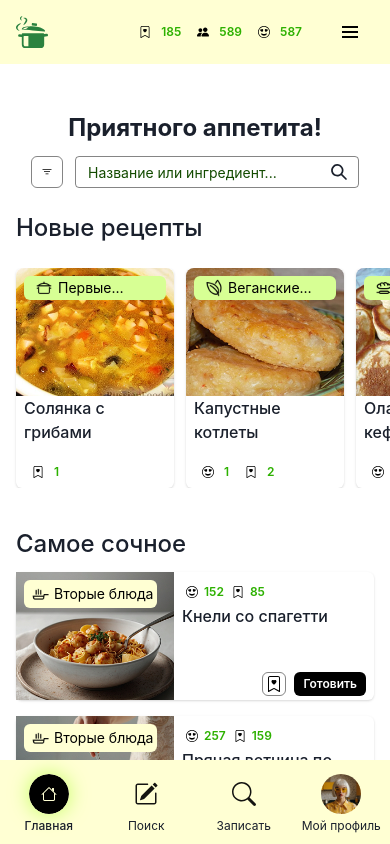
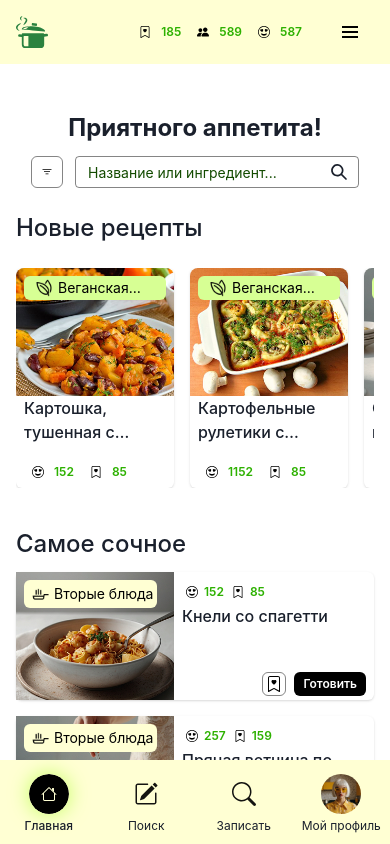
Before and after one commit to ClevertecFrontendLab/TsubasaKatakiri, a React (Vite) app: page / in a window 390 px wide. Shown: the top 844 px of the page. Built offline with nearby package versions, Linux system fonts and the light colour scheme; no server answers.

Commit message:
feat(slider): add working slider

```diff
--- a/package.json
+++ b/package.json
@@ -24,12 +24,14 @@
         "@emotion/react": "11.14.0",
         "@emotion/styled": "11.14.0",
         "@reduxjs/toolkit": "2.5.1",
+        "@types/swiper": "^6.0.0",
         "framer-motion": "12.0.0",
         "lefthook": "1.10.10",
         "react": "19.0.0",
         "react-dom": "19.0.0",
         "react-redux": "9.2.0",
-        "react-router": "7.1.5"
+        "react-router": "7.1.5",
+        "swiper": "^11.2.6"
     },
     "devDependencies": {
         "@arkweid/lefthook": "0.7.7",
--- a/src/components/aside/aside.tsx
+++ b/src/components/aside/aside.tsx
@@ -4,7 +4,7 @@ import { Button, Flex, Spacer, Text } from '@chakra-ui/react';
 import AccordionMenu from './accordion';
 
 const Aside = () => {
-    console.log('cock');
+    console.log('');
 
     return (
         <Flex
--- a/src/components/burger-menu/burger-menu.tsx
+++ b/src/components/burger-menu/burger-menu.tsx
@@ -18,8 +18,6 @@ interface Props {
 }
 
 const BurgerMenu = ({ isOpen, setIsOpen }: Props) => {
-    console.log('drawer');
-
     const onClose = () => {
         setIsOpen(false);
     };
--- a/src/components/header/header.tsx
+++ b/src/components/header/header.tsx
@@ -19,8 +19,6 @@ const Header = () => {
         if (isBurgerOpen) setIsBurgerOpen(false);
         else setIsBurgerOpen(true);
     };
-
-    console.log(isBurgerOpen);
 
     return (
         <Fragment>
--- a/src/components/layout/main-layout.tsx
+++ b/src/components/layout/main-layout.tsx
@@ -30,7 +30,7 @@ const MainLayout = ({ children }: Props) => {
                     marginTop='80px'
                     ml={`${isDesktop ? '256px' : '0'}`}
                     mr={`${isDesktop ? '208px' : '0'}`}
-                    width={`${isDesktop ? 'calc(100% - 256px - 208px)' : '100%'}`}
+                    width={`${isDesktop ? 'calc(100vw - 256px - 208px - 20px)' : '100%'}`}
                     maxWidth='1360px'
                     height='100%'
                     minHeight='calc(100vh - 80px)'
--- a/src/components/new-recipe-card/new-recipe-card.tsx
+++ b/src/components/new-recipe-card/new-recipe-card.tsx
@@ -6,6 +6,7 @@ import {
     Flex,
     Heading,
     Image,
+    Link,
     Tag,
     TagLabel,
     Text,
@@ -16,6 +17,9 @@ import Bookmark from '~/assets/sidebar/BsBookmarkHeart.svg';
 import Smile from '~/assets/sidebar/BsEmojiHeartEyes.svg';
 
 interface Props {
+    id: string;
+    categoryName: string;
+    subcategoryName: string;
     cardImage: string;
     name: string;
     description: string;
@@ -26,6 +30,9 @@ interface Props {
 }
 
 const NewRecipeCard = ({
+    id,
+    categoryName,
+    subcategoryName,
     cardImage,
     name,
     description,
@@ -38,6 +45,10 @@ const NewRecipeCard = ({
     const [isPortable] = useMediaQuery('(max-width: 991px)');
 
     return (
+        <Link
+            href={`/${categoryName}/${subcategoryName}/${id}`}
+            _hover={{ textDecoration: 'none' }}
+        >
             <Card
                 width={`${isWideDesktop ? '322px' : isPortable ? '158px' : '279px'}`}
                 minWidth={`${isWideDesktop ? 'unset' : isPortable ? '158px' : '279px'}`}
@@ -50,7 +61,7 @@ const NewRecipeCard = ({
                         src={cardImage}
                         alt={name}
                         width='100%'
-                    height={isPortable ? '128px' : '100%'}
+                        height={isPortable ? '128px' : '230px'}
                         objectFit='cover'
                         position='relative'
                         borderTopRightRadius='8px'
@@ -136,6 +147,7 @@ const NewRecipeCard = ({
                     </Flex>
                 </CardFooter>
             </Card>
+        </Link>
     );
 };
 
--- a/src/components/new-recipes/new-recipes.tsx
+++ b/src/components/new-recipes/new-recipes.tsx
@@ -1,21 +1,45 @@
+import 'swiper/css';
+import 'swiper/css/navigation';
+
 import { ArrowBackIcon, ArrowForwardIcon } from '@chakra-ui/icons';
 import { Flex, Heading, IconButton, useMediaQuery } from '@chakra-ui/react';
+import { ReactElement, useState } from 'react';
+import { Navigation } from 'swiper/modules';
+import { Swiper, SwiperClass, SwiperSlide } from 'swiper/react';
 
-import second from '~/assets/bay-leaf.svg';
-import third from '~/assets/bread.svg';
-import fourth from '~/assets/eggplant.svg';
-import img1 from '~/assets/newRecipes/image.png';
-import img2 from '~/assets/newRecipes/image1.png';
-import img3 from '~/assets/newRecipes/image2.png';
-import img4 from '~/assets/newRecipes/image3.png';
-import first from '~/assets/pot.svg';
+import { recipeMockData } from '~/pages/recipe-mock-data';
 
+import { AccordionData } from '../aside/accordion-data';
 import NewRecipeCard from '../new-recipe-card/new-recipe-card';
 
 const NewRecipes = () => {
     const [isWideDesktop] = useMediaQuery('(min-width: 1441px)');
     const [isPortable] = useMediaQuery('(max-width: 991px)');
     const [isMobile] = useMediaQuery('(max-width: 767px)');
+    const swiperSlides: ReactElement[] = [];
+    const [swiper, setSwiper] = useState<SwiperClass | null>(null);
+
+    recipeMockData.forEach((item) => {
+        const tagContent = AccordionData.find((data) => data.href.slice(1) === item.category[0]);
+        if (tagContent) {
+            swiperSlides.push(
+                <SwiperSlide key={item.id}>
+                    <NewRecipeCard
+                        id={item.id}
+                        categoryName={item.category[0]}
+                        subcategoryName={item.subcategory[0]}
+                        cardImage={item.image}
+                        name={item.title}
+                        description={item.description}
+                        categoryIcon={tagContent.icon}
+                        category={tagContent.category}
+                        bookmarks={item.bookmarks}
+                        likes={item.likes}
+                    />
+                </SwiperSlide>,
+            );
+        }
+    });
 
     return (
         <Flex
@@ -58,6 +82,7 @@ const NewRecipes = () => {
                         color='#FFFFD3'
                         size='lg'
                         aria-label=''
+                        onClick={() => swiper?.slidePrev()}
                     />
                 )}
                 {!isPortable && (
@@ -73,52 +98,43 @@ const NewRecipes = () => {
                         color='#FFFFD3'
                         size='lg'
                         aria-label=''
+                        onClick={() => swiper?.slideNext()}
                     />
                 )}
-                <Flex
-                    flexDirection='row'
-                    alignItems='flex-start'
-                    gap={isPortable ? '12px' : '24px'}
-                >
-                    <NewRecipeCard
-                        cardImage={img1}
-                        name='Солянка с грибами'
-                        description='Как раз после праздников, когда мясные продукты еще остались, но никто их уже не хочет, время варить солянку.'
-                        categoryIcon={first}
-                        category='Первые блюда'
-                        bookmarks={1}
-                    />
-                    <NewRecipeCard
-                        cardImage={img2}
-                        name='Капустные котлеты'
-                        description='Капустные котлеты по этому рецепту получаются необычайно пышными и  невероятно вкусными. Мягкий вкус и лёгкая пряная нотка наверняка помогут сделать эти чудесные котлеты из капусты одним из ваших любимых овощных  блюд.'
-                        categoryIcon={second}
-                        category='Веганские блюда'
-                        likes={1}
-                        bookmarks={2}
-                    />
-                    <NewRecipeCard
-                        cardImage={img3}
-                        name='Оладьи на кефире "Пышные"'
-                        description='Очень вкусные и нежные оладьи на кефире. Настоятельно рекомендую пышные кефирные оладьи на завтрак.'
-                        categoryIcon={third}
-                        category='Десерты, выпечка'
-                        likes={1}
-                    />
-                    <NewRecipeCard
-                        cardImage={img4}
-                        name='Салат "Здоровье"'
-                        description='Сельдерей очень полезен для здоровья, пора набираться витаминов. Не  салат, а сплошное удовольствие:) Вкусный, необычный, а главное быстрый.'
-                        categoryIcon={fourth}
-                        category='Салаты'
-                    />
-                    <NewRecipeCard
-                        cardImage={img4}
-                        name='Салат "Здоровье"'
-                        description='Сельдерей очень полезен для здоровья, пора набираться витаминов. Не  салат, а сплошное удовольствие:) Вкусный, необычный, а главное быстрый.'
-                        categoryIcon={fourth}
-                        category='Салаты'
-                    />
+                <Flex width='calc(100% - 16px)' maxWidth='1336px' position='relative'>
+                    <Swiper
+                        modules={[Navigation]}
+                        loop={true}
+                        navigation
+                        spaceBetween={isPortable ? 16 : 24}
+                        breakpoints={{
+                            320: {
+                                slidesPerView: 2,
+                                spaceBetween: 12,
+                            },
+                            768: {
+                                slidesPerView: 4,
+                                spaceBetween: 12,
+                            },
+                            992: {
+                                slidesPerView: 3,
+                                spaceBetween: 24,
+                            },
+                            1441: {
+                                slidesPerView: 4,
+                                spaceBetween: 24,
+                            },
+                            1920: {
+                                slidesPerView: 4,
+                                spaceBetween: 24,
+                            },
+                        }}
+                        // slidesPerView={'auto'}
+                        // slidesPerView={isWideDesktop ? 4 : isMobile ? 2 : isPortable ? 4 : 3}
+                        onSwiper={(swiper) => setSwiper(swiper)}
+                    >
+                        {swiperSlides}
+                    </Swiper>
                 </Flex>
             </Flex>
         </Flex>
--- a/src/components/sidebar/sidebar.tsx
+++ b/src/components/sidebar/sidebar.tsx
@@ -14,6 +14,8 @@ const Sidebar = () => (
         top='80px'
         height='calc(100vh - 80px)'
         right={0}
+        zIndex={10}
+        bgColor='#FFFFFF'
     >
         <Flex direction='column' alignItems='center' py='16px' gap='16px'>
             <Flex gap='10px' py='8px' height='40px' alignItems='center'>
--- /dev/null
+++ b/src/global.d.ts
@@ -0,0 +1,5 @@
+declare module 'swiper/css' {
+    export const swiperCss: string;
+    export const navigationCss: string;
+}
+declare module 'swiper/css/navigation';
--- a/src/index.css
+++ b/src/index.css
@@ -75,6 +75,32 @@ button:focus-visible {
     flex-wrap: wrap;
 }
 
+.swiper-button-prev {
+    display: none !important;
+}
+
+.swiper-button-next {
+    display: none !important;
+}
+
+@media screen and (min-width: 992px) and (max-width: 1441px) {
+    .swiper-slide {
+        width: 279px !important;
+    }
+}
+
+@media screen and (max-width: 992px) {
+    .swiper-slide {
+        width: 158px !important;
+    }
+}
+
+/* @media screen and (min-width: 992px) and (max-width: 1441px){
+    .swiper-slide{
+        margin-right: 0 !important;
+    }
+} */
+
 @media (prefers-color-scheme: light) {
     :root {
         color: #213547;
--- a/src/pages/recipe-mock-data.ts
+++ b/src/pages/recipe-mock-data.ts
@@ -8,7 +8,7 @@ export const recipeMockData: Recipe[] = [
             'Картошка, тушенная с болгарским перцем, фасолью, морковью и луком, - вариант сытного блюда на каждый день. Фасоль в данном случае заменяет мясо, делая рагу сытным и питательным. Чтобы сократить время приготовления, возьмём консервированную фасоль. Блюдо хоть и простое, но в полной мере наполнено ароматами и имеет выразительный вкус за счёт добавления томатной пасты.',
         category: ['vegan', 'second-dish'],
         subcategory: ['snacks', 'vegetables'],
-        image: '../assets/juiciestRecipes/image1.png',
+        image: '/src/assets/vegan/image.png',
         bookmarks: 85,
         likes: 152,
         date: '2025-02-28T00:00:00Z',
@@ -55,7 +55,7 @@ export const recipeMockData: Recipe[] = [
             'Рекомендую всем приготовить постное блюдо из картофеля и грибов. Готовится это блюдо без яиц, без мяса и без сыра, из самых простых ингредиентов, а получается очень вкусно и сытно. Постный рецепт картофельных рулетиков с грибами, в томатном соусе, - на обед, ужин и даже на праздничный стол!',
         category: ['vegan', 'snacks'],
         subcategory: ['snacks', 'warm-snacks'],
-        image: '../assets/juiciestRecipes/image1.png',
+        image: '/src/assets/vegan/image1.png',
         bookmarks: 85,
         likes: 1152,
         date: '2024-02-20T00:00:00Z',
@@ -132,7 +132,7 @@ export const recipeMockData: Recipe[] = [
             'Тефтели из булгура и чечевицы – яркие и питательные, отлично подходят для постного и вегетарианского меню. Тефтели получаются нежными, а также сочными и ароматными благодаря использованию томатного соуса и душистых пряностей.',
         category: ['vegan', 'second-dish'],
         subcategory: ['second-dish', 'poultry-dish'],
-        image: 'путь к изображению в вашем проекте',
+        image: '/src/assets/vegan/image3.png',
         bookmarks: 85,
         likes: 152,
         date: '2023-02-15T00:00:00Z',
@@ -170,7 +170,7 @@ export const recipeMockData: Recipe[] = [
             'Такая картошечка украсит любой семейный обед! Все будут в полном восторге, очень вкусно! Аромат чеснока, хрустящая корочка на картошечке - просто объедение! Отличная идея для обеда или ужина, готовится просто!',
         category: ['vegan', 'second-dish'],
         subcategory: ['side-dishes', 'second-dish', 'vegetables'],
-        image: 'путь к изображению в вашем проекте',
+        image: '/src/assets/vegan/image4.png',
         bookmarks: 124,
         likes: 342,
         date: '2024-03-01T00:00:00Z',
@@ -209,7 +209,7 @@ export const recipeMockData: Recipe[] = [
             'Капустные котлеты по этому рецепту получаются необычайно пышными и невероятно вкусными. Мягкий вкус и лёгкая пряная нотка наверняка помогут сделать эти чудесные котлеты из капусты одним из ваших любимых овощных блюд.',
         category: ['vegan'],
         subcategory: ['second-dish', 'snacks'],
-        image: 'путь к изображению в вашем проекте',
+        image: '/src/assets/newRecipes/image2.png',
         bookmarks: 2,
         likes: 1,
         date: '2024-02-05T00:00:00Z',
@@ -245,7 +245,7 @@ export const recipeMockData: Recipe[] = [
         description: 'Сытное рагу из сезонных овощей, приправленное травами.',
         category: ['vegan', 'second-dish'],
         subcategory: ['side-dishes', 'vegetables', 'snacks'],
-        image: 'путь к изображению в вашем проекте',
+        image: '/src/assets/vegan/image5.png',
         bookmarks: 8,
         likes: 60,
         date: '2023-03-12T00:00:00Z',
@@ -283,7 +283,7 @@ export const recipeMockData: Recipe[] = [
         description: 'Ароматная лапша с курицей и шафраном, идеальное сочетание для сытного обеда.',
         category: ['second-dish'],
         subcategory: ['poultry-dish'],
-        image: 'путь к изображению в вашем проекте',
+        image: '/src/assets/vegan/image6.png',
         bookmarks: 258,
         likes: 1342,
         date: '2024-03-08T00:00:00Z',
@@ -320,7 +320,7 @@ export const recipeMockData: Recipe[] = [
         description: 'Салат с обжаренными на гриле овощами и легкой заправкой.',
         category: ['salads'],
         subcategory: ['warm-salads'],
-        image: 'путь к изображению в вашем проекте',
+        image: '/src/assets/juiciestRecipes/image2.png',
         bookmarks: 10,
         likes: 80,
         date: '2023-03-20T00:00:00Z',
@@ -345,4 +345,51 @@ export const recipeMockData: Recipe[] = [
             },
         ],
     },
+    {
+        id: '9',
+        title: 'Картошка, тушенная с болгарским перцем и фасолью в томатном соусе',
+        description:
+            'Картошка, тушенная с болгарским перцем, фасолью, морковью и луком, - вариант сытного блюда на каждый день. Фасоль в данном случае заменяет мясо, делая рагу сытным и питательным. Чтобы сократить время приготовления, возьмём консервированную фасоль. Блюдо хоть и простое, но в полной мере наполнено ароматами и имеет выразительный вкус за счёт добавления томатной пасты.',
+        category: ['vegan', 'second-dish'],
+        subcategory: ['snacks', 'vegetables'],
+        image: '/src/assets/juiciestRecipes/image3.png',
+        bookmarks: 85,
+        likes: 152,
+        date: '2023-02-27T00:00:00Z',
+        time: '40 минут',
+        portions: 2,
+        nutritionValue: { calories: 250, proteins: 5, fats: 8, carbohydrates: 40 },
+        ingredients: [
+            { title: 'картошка', count: '4', measureUnit: 'шт.' },
+            { title: 'болгарский перец', count: '2', measureUnit: 'шт.' },
+            { title: 'фасоль', count: '200', measureUnit: 'г' },
+            { title: 'томатный соус', count: '200', measureUnit: 'мл' },
+            { title: 'лук', count: '1', measureUnit: 'шт.' },
+            { title: 'специи', count: '0', measureUnit: 'по вкусу' },
+        ],
+        steps: [
+            {
+                stepNumber: 1,
+                description: 'Нарезать картошку и перец.',
+                image: 'url',
+            },
+            {
+                stepNumber: 2,
+                description: 'Обжарить лук до золотистого цвета.',
+                image: 'url',
+            },
+            {
+                stepNumber: 3,
+                description: 'Добавить картошку, перец и фасоль, залить соусом.',
+                image: 'url',
+            },
+            {
+                stepNumber: 4,
+                description: 'Тушить на медленном огне 30 минут.',
+                image: 'url',
+            },
+        ],
+        meat: '',
+        side: 'potatoes',
+    },
 ];
--- a/src/pages/recipe-page.tsx
+++ b/src/pages/recipe-page.tsx
@@ -5,6 +5,7 @@ import { useParams } from 'react-router';
 
 import mockAvatar from '~/assets/recipes/mockAvatar.jpg';
 import MainLayout from '~/components/layout/main-layout';
+import NewRecipes from '~/components/new-recipes/new-recipes';
 import RecipeAuthor from '~/components/recipe-author/recipe-author';
 import RecipeHeader from '~/components/recipe-header/recipe-header';
 import RecipeIngredients from '~/components/recipe-ingredients/recipe-ingredients';
@@ -54,7 +55,7 @@ const RecipePage = () => {
                         />
                     </Flex>
                 )}
-                Recipe page
+                <NewRecipes />
             </MainLayout>
         </Fragment>
     );
```
Also changed, not shown: 1 other file (tests, documents, lock files or other folders). Lines whose indentation alone changed are shown as unchanged.
